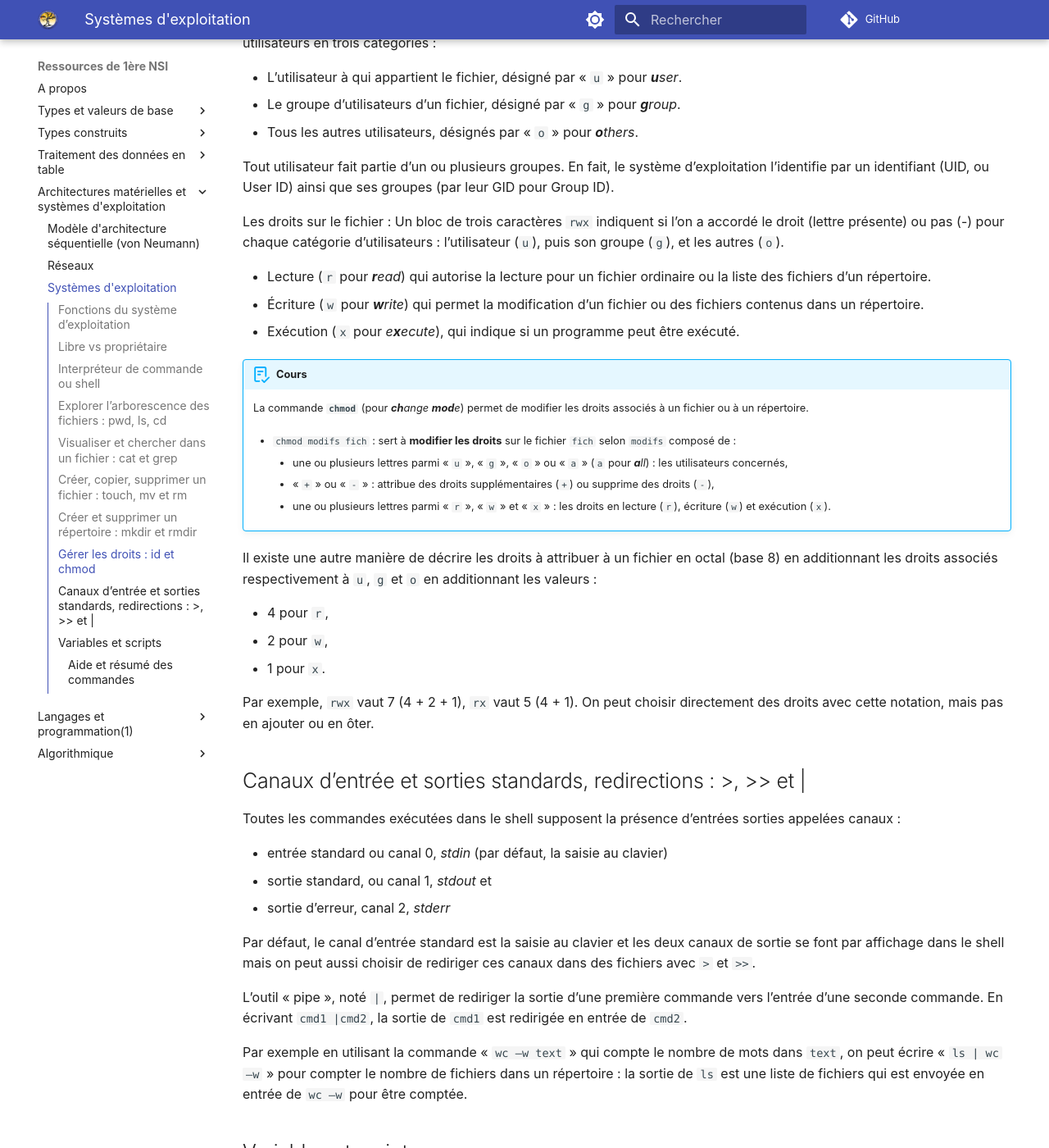
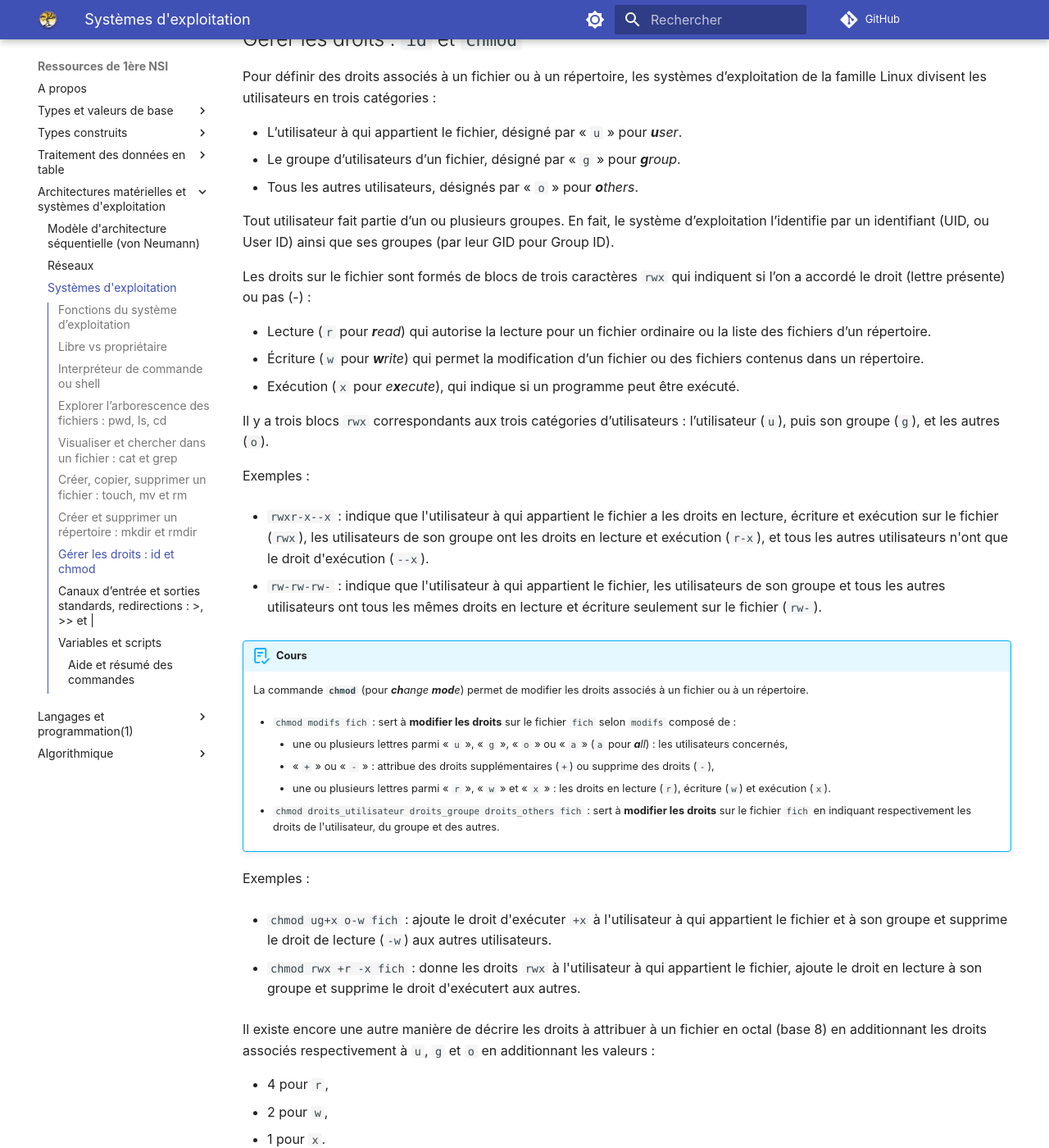
Before and after one commit to eipaca/NSI-1, an MkDocs documentation site: the page built from docs/architecture-materielles-et-systemes-d-exploitation/3-systemes-exploitation.md, in a window 1280 px wide and 1400 px high, scrolled down 3070 px. Shown: the whole window at 82% size. Built offline with MkDocs 1.6.1 and Material for MkDocs 9.7.7, drawn with Linux system fonts in a browser that asks for light colours; emoji names are drawn with the system emoji font; comment, search, counter and statistics services are not loaded; some of the changed text lies outside the part shown.

Commit message:
Add files via upload

```diff
--- a/docs/architecture-materielles-et-systemes-d-exploitation/3-systemes-exploitation.md
+++ b/docs/architecture-materielles-et-systemes-d-exploitation/3-systemes-exploitation.md
@@ -68,42 +69,45 @@ Les fichiers, répertoires[^3.3] et sous-répertoires informatiques sont organis
     - `cd ..` : permet de remonter d’un niveau dans le répertoire parent.
     - `cd` ou `cd ~` : permettent de retourner dans son répertoire personnel, depuis n'importe quel répertoire.
 
-    Pour identifier un fichier ou un répertoire depuis le répertoire courant (**`.`**) on utilise un **chemin relatif**. Ce chemin n’est **pas unique**, il dépend du répertoire dans lequel on se trouve.
+    Pour identifier un fichier ou un répertoire **depuis le répertoire** courant (**`.`**) on utilise un **chemin relatif**. Ce chemin n’est **pas unique**, il dépend du répertoire dans lequel on se trouve.
 
     Un répertoire particulier se trouve tout au sommet de l’arborescence : le répertoire **racine** ou **root** (**`/`**) .
 
     - 	`cd /` : permet de se rendre directement dans le répertoire racine de l’arborescence de fichiers.
 
-    Pour identifier un fichier ou un répertoire depuis la racine (/ ou root), on utilise son **chemin absolu**. Ce chemin est **unique**, il ne dépend pas du répertoire dans lequel on se trouve.
+    Pour identifier un fichier ou un répertoire **depuis la racine** (**`/`** ou **root**), on utilise son **chemin absolu**. Ce chemin est **unique**, il ne dépend pas du répertoire dans lequel on se trouve.
 
 ## Visualiser et chercher dans un fichier : `cat` et `grep`
 
 !!! abstract "Cours"
-    La commande **`cat`** (pour « ***cat****enate* » ou concaténer) servait à l’origine à joindre deux fichiers ensembles mais est souvent utilisé pour afficher le contenu d’un seul fichier dans le terminal.
+    La commande **`cat`** (pour « ***cat****enate* » ou concaténer) servait à l’origine à joindre deux fichiers ensembles mais est souvent utilisée pour afficher le contenu d’un seul fichier dans le terminal.
 
-    La commande **`grep`** sert à rechercher une chaîne de caractères dans un fichier.
+    La commande **`grep`** permet de rechercher une chaîne de caractères dans un fichier.
 
 ## Créer, copier, supprimer un fichier : `touch`, `mv` et `rm`
 
 !!! abstract "Cours"
     Les commandes `cp`, `mv` et `rm` permettent de copier, déplacer ou renommer et supprimer un fichier :
 
-    - `cp fich1 fich2` : sert à **copier** le fichier `fich1` dans `fich2` (`cp` pour ***c****o****p****y*).
+    - `cp fich1 fich2` : **copie** le fichier `fich1` dans `fich2` (`cp` pour ***c****o****p****y*).
 
-	- `mv fich1 rep` :  sert à **déplacer** le fichier `fich1` dans un répertoire `rep` (`mv` pour ***m****o****v****e*).
+	- `mv fich1 rep` :  **déplace** le fichier `fich1` dans un répertoire `rep` (`mv` pour ***m****o****v****e*).
 
-	- `mv fich1 fich2` : sert à **renommer** le fichier `fich1` en `fich2`.
+	- `mv fich1 fich2` : **renomme** le fichier `fich1` en `fich2`.
 
-	- `rm fich` :  sert à **supprimer** un fichier `fich` (`rm` pour ***r****e****m****ove*).
+	- `rm fich` : **supprime** un fichier `fich` (`rm` pour ***r****e****m****ove*).
 
 ## Créer et supprimer un répertoire : `mkdir` et `rmdir`
 
 !!! abstract "Cours"
     Les commandes `mkdir` et `rmdir`  permettent de créer  et supprimer un répertoire :
 
-    - `mkdir rep` : sert à **créer** un répertoire `rep` (`mkdir` pour ***m****a****k****e* ***dir****ectory*) .
+    - `mkdir rep` : **crée** un répertoire appelé `rep` (`mkdir` pour ***m****a****k****e* ***dir****ectory*) .
 
-    - `rmdir rep` : sert à **supprimer** un répertoire `rep` (`rmdir` pour ***r****e****m****ove* ***dir****ectory*). `rmdir` (sans option) ne permet pas de supprimer un répertoire qui n’est pas vide.
+    - `rmdir rep` : **supprime** le répertoire `rep` (`rmdir` pour ***r****e****m****ove* ***dir****ectory*).
+
+:warning:`rmdir` (sans option) ne peut pas supprimer un répertoire qui n’est pas vide, il faut d'abord supprimer tous les fichiers et sous-répertoires
+contenus dans un répertoire avant de le pouvoir le supprimer.
 
 
 
@@ -118,11 +122,21 @@ Pour définir des droits associés à un fichier ou à un répertoire, les syst
 Tout utilisateur fait partie d’un ou plusieurs groupes. En fait, le système d’exploitation l’identifie par un identifiant (UID, ou User ID) ainsi que ses groupes (par leur GID pour Group ID).
 
 
-Les droits sur le fichier : Un bloc de trois caractères `rwx` indiquent si l’on a accordé le droit (lettre présente) ou pas (-) pour chaque catégorie d’utilisateurs : l’utilisateur (`u`), puis son groupe (`g`), et les autres (`o`).
+Les droits sur le fichier sont formés de blocs de trois caractères `rwx` qui indiquent si l’on a accordé le droit (lettre présente) ou pas (-) :
 
 - Lecture (`r` pour ***r****ead*) qui autorise la lecture pour un fichier ordinaire ou la liste des fichiers d’un répertoire.
 - Écriture (`w` pour ***w****rite*) qui permet la modification d’un fichier ou des fichiers contenus dans un répertoire.
 - Exécution (`x` pour *e****x****ecute*), qui indique si un programme peut être exécuté.
+
+Il y a trois blocs `rwx` correspondants aux trois catégories d’utilisateurs : l’utilisateur (`u`), puis son groupe (`g`), et les autres (`o`).
+
+Exemples :
+
+- `rwxr-x--x` : indique que l'utilisateur à qui appartient le fichier a les droits en lecture, écriture et exécution sur le fichier (`rwx`),
+les utilisateurs de son groupe ont les droits en lecture et exécution (`r-x`), et tous les autres utilisateurs n'ont que le droit d'exécution (`--x`).
+
+- `rw-rw-rw-` : indique que l'utilisateur à qui appartient le fichier, les utilisateurs de son groupe et tous les autres utilisateurs
+ont tous les mêmes droits en lecture et écriture seulement sur le fichier (`rw-`).
 
 
 !!! abstract "Cours"
@@ -134,7 +148,19 @@ Les droits sur le fichier : Un bloc de trois caractères `rwx` indiquent si l’
         - 	« `+` » ou « `-` » :  attribue des droits supplémentaires (`+`) ou supprime des droits (`-`),
         - 	une ou plusieurs lettres parmi « `r` », « `w` » et « `x` » : les droits en lecture (`r`), écriture (`w`) et exécution (`x`).
 
-Il existe une autre manière de décrire les droits à attribuer à un fichier en octal (base 8) en additionnant les droits associés respectivement à `u`, `g` et `o` en additionnant les valeurs :
+	- `chmod droits_utilisateur droits_groupe droits_others fich` : sert à **modifier les droits** sur le fichier `fich`
+	en indiquant respectivement les droits de l'utilisateur, du groupe et des autres.
+
+Exemples :
+
+- `chmod ug+x o-w fich` : ajoute le droit d'exécuter `+x` à l'utilisateur à qui appartient le fichier et à son groupe et supprime
+le droit de lecture (`-w`) aux autres utilisateurs.
+
+- `chmod rwx +r -x fich` : donne les droits `rwx` à l'utilisateur à qui appartient le fichier, ajoute le droit en lecture à son groupe et supprime
+le droit d'exécutert aux autres.
+
+
+Il existe encore une autre manière de décrire les droits à attribuer à un fichier en octal (base 8) en additionnant les droits associés respectivement à `u`, `g` et `o` en additionnant les valeurs :
 
 -	4 pour `r`,
 -	2 pour `w`,
```
Also changed, not shown: other parts of docs/architecture-materielles-et-systemes-d-exploitation/3-systemes-exploitation.md (+4 -3 lines).
